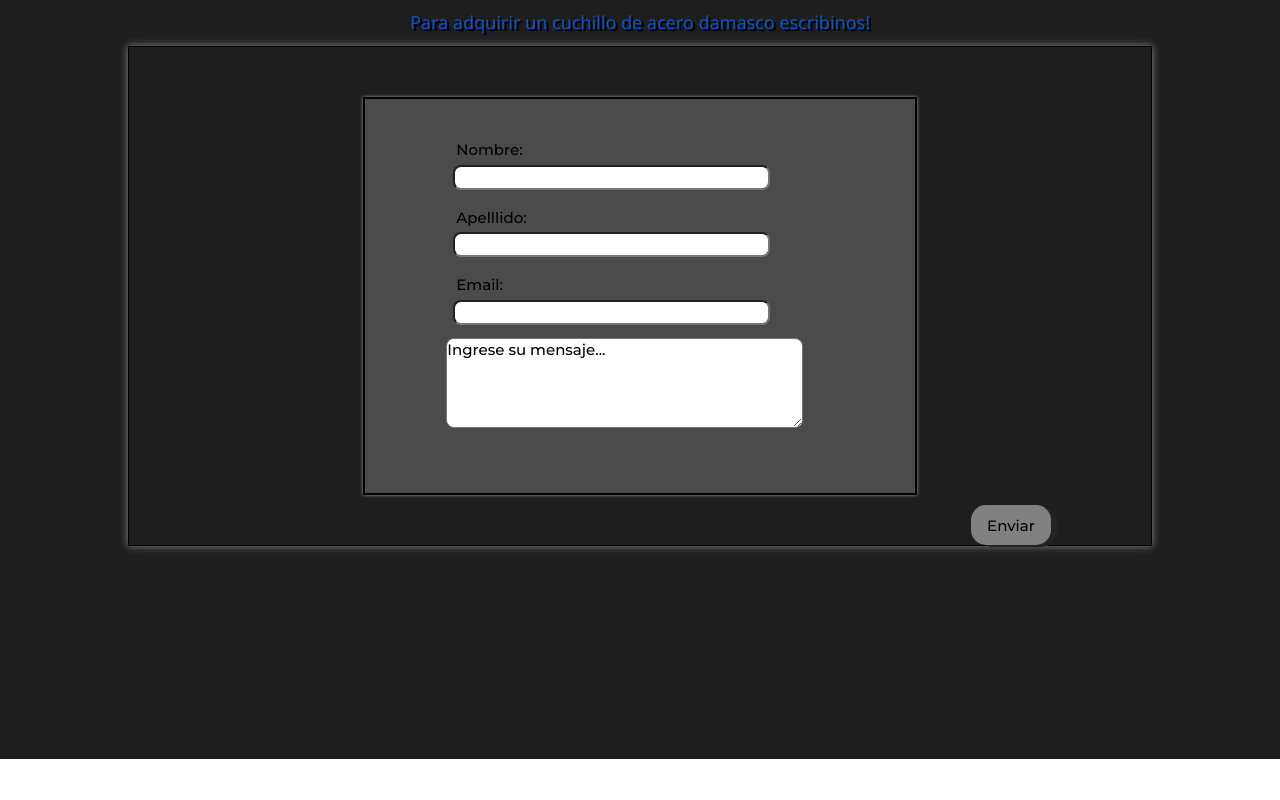
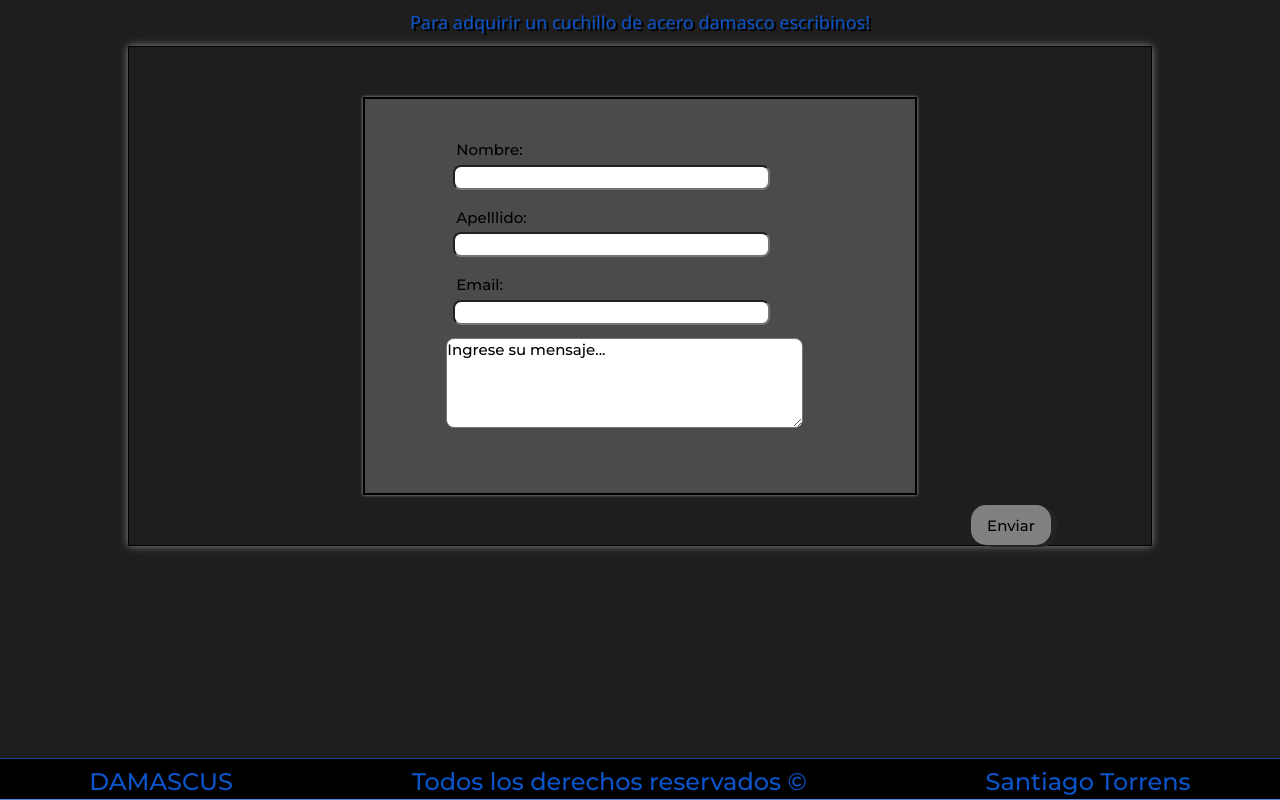
Before and after one commit to SantiTorrens/Damascus, a React (Create React App) app: page / in a window 1280 px wide. Shown: the part 2261-3061 px from the top of the page. Before the commit the page ends 3020 px from the top, so only its background shows below. Built offline with nearby package versions, Linux system fonts and the light colour scheme.

Commit message:
added footer

```diff
--- a/src/App.js
+++ b/src/App.js
@@ -1,12 +1,13 @@
 import React, { Component } from "react";
+
 import "./index.css";
-
 import "./Components/Styles/Body.css";
 import "./Components/Styles/header.css";
+
 import Header from "./Components/Header/Header";
 import Main from "./Components/Main/Main";
 import SideDrawer from "./Components/Header/SideDrawer.js/SideDrawer";
-
+import Footer from './Components/Footer/Footer'
 class App extends Component {
   state = {
     sideDrawerOpen: false,
@@ -26,6 +27,7 @@ class App extends Component {
         <SideDrawer show={this.state.sideDrawerOpen} click={this.backDropClickHandler}/>
         <Header click={this.backDropClickHandler} drawerClickHandler={this.drawerToggleClickHandler}  />
         <Main />
+        <Footer />
       </div>
     );
   }
--- /dev/null
+++ b/src/Components/Footer/Footer.css
@@ -0,0 +1,26 @@
+.Footer-container{
+    width: 100%;
+    height: 40px;
+    position: relative;
+    display: flex;
+    justify-content: space-around;
+    align-content: center;
+    flex-direction: row;
+    align-items: center;
+    bottom: 0;
+    left: 0;
+    padding: 0;
+    background-color: black;
+    box-shadow: 0px 0px 0px 1px rgba(12, 84, 202, 0.7);
+}
+
+.footer{
+    color: rgba(12, 84, 202, 1);
+    height: inherit;
+    margin: 0;
+    padding: 5px 0;
+    text-align: center;
+    flex-direction: row;
+    align-content: center;
+    font-family: inherit;
+}
--- /dev/null
+++ b/src/Components/Footer/Footer.js
@@ -0,0 +1,15 @@
+import React from 'react'
+
+import './Footer.css'
+
+function Footer() {
+    return (
+        <div className="Footer-container">
+            <h3 className="footer">DAMASCUS </h3>
+            <h3 className="footer">Todos los derechos reservados © </h3>
+            <h3 className="footer">Santiago Torrens</h3>
+        </div>
+    )
+}
+
+export default Footer
--- a/src/Components/Main/Main.js
+++ b/src/Components/Main/Main.js
@@ -15,7 +15,6 @@ function Main() {
       <Historia />
       <Manufactura />
       <Shop />
-
     </div>
   );
 }
```
